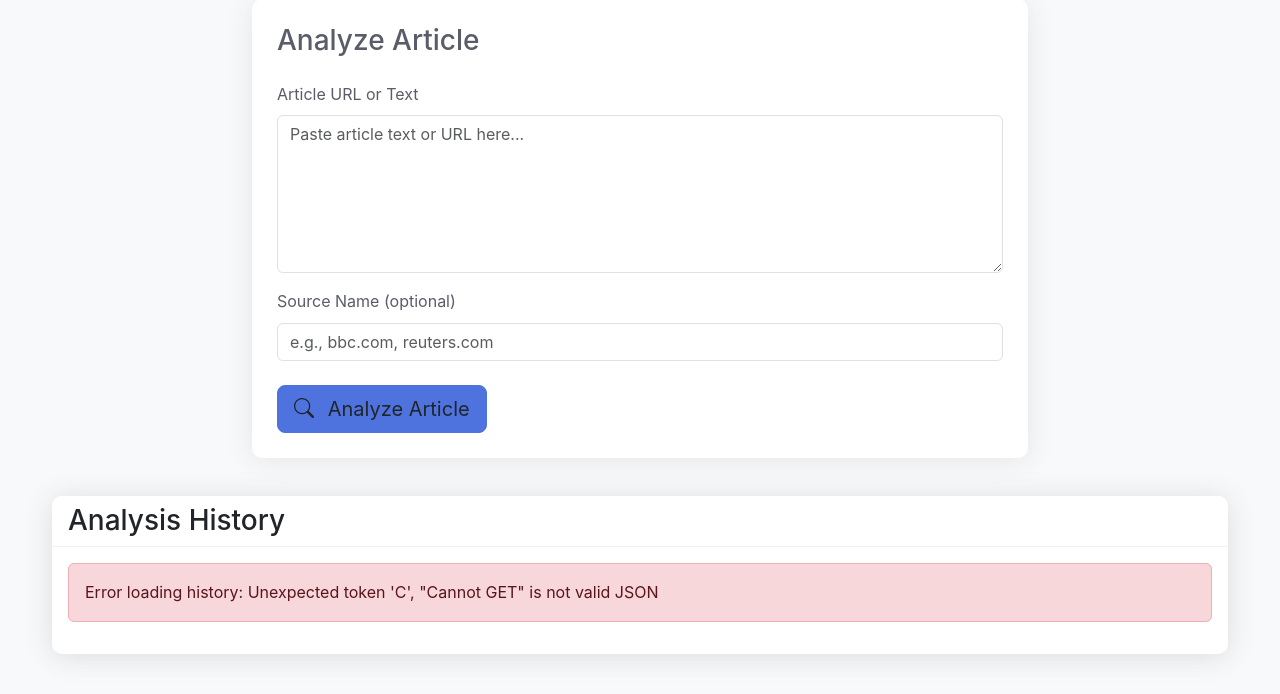
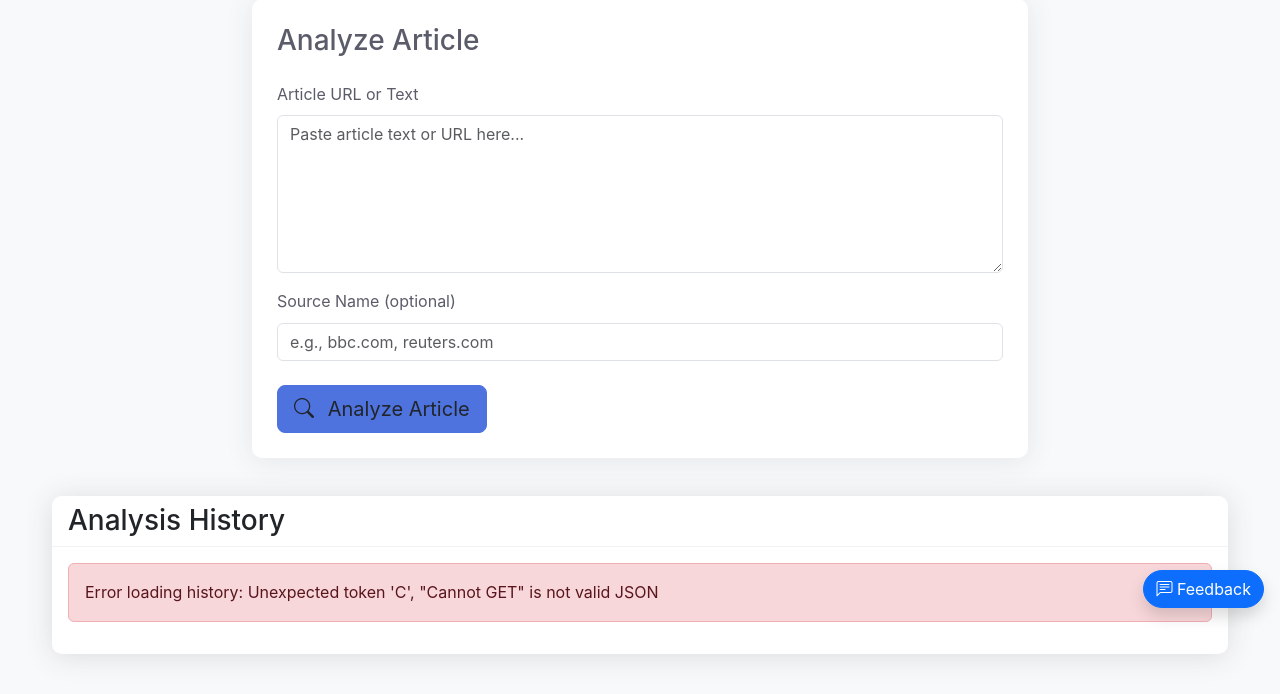
Before and after one commit to credibility-index/credibility-index, a Python web app: template templates/index.html in a window 1280 px wide. Shown: the part 176-870 px from the top of the page. Run offline with Jinja, Linux system fonts and the light colour scheme; the template is opened without the code that fills it, so the values that code supplies are empty; some libraries are stand-ins or nearby versions.

Commit message:
Update index.html

```diff
--- a/templates/index.html
+++ b/templates/index.html
@@ -642,5 +642,11 @@
         }
     </script>
     <script src="https://cdn.jsdelivr.net/npm/bootstrap@5.3.0/dist/js/bootstrap.bundle.min.js"></script>
+    <!-- Добавьте этот блок перед закрывающим </body> -->
+<div class="position-fixed bottom-0 end-0 m-3">
+    <a href="/feedback" class="btn btn-primary rounded-pill shadow">
+        <i class="bi bi-chat-left-text"></i> Feedback
+    </a>
+</div>
 </body>
 </html>
```
